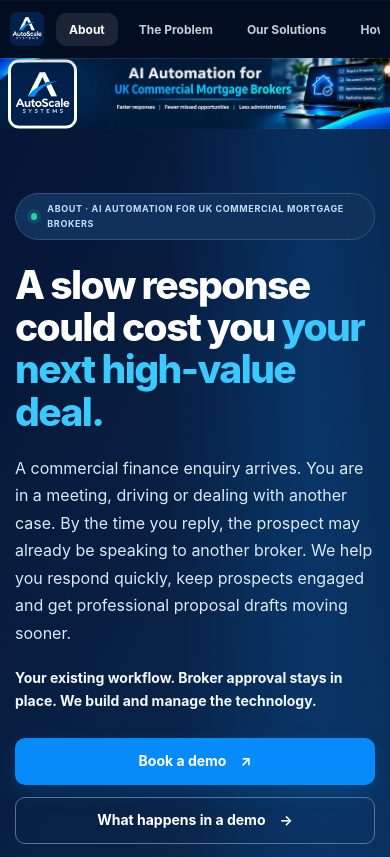
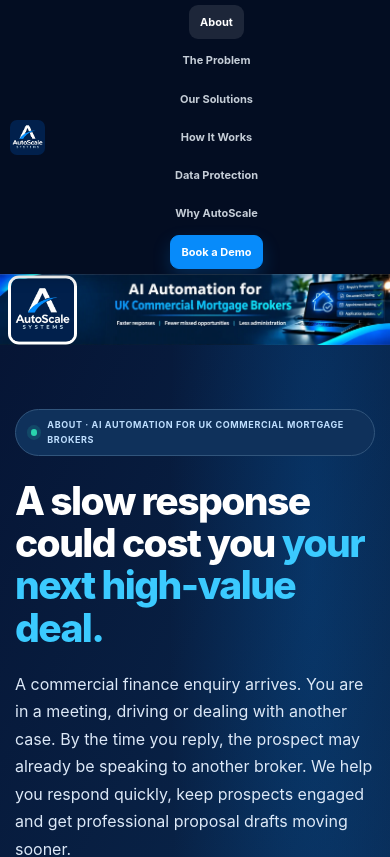
Before and after one commit to 29covv/autoscale-site, a React (Vite) app: page / in a window 390 px wide. Shown: the top 857 px of the page. Built offline with nearby package versions, Linux system fonts and the light colour scheme.

Commit message:
Update App.css

```diff
--- a/src/App.css
+++ b/src/App.css
@@ -35,340 +35,150 @@
 .security-link{color:#74d0fc;font-weight:800;font-size:13px}
 @media(max-width:850px){.demo-preview,.security-summary{padding:25px}}
 
-/* AutoScale approved LinkedIn branding + always-visible seven-section navigation */
-.site-header{position:sticky!important;top:0!important;z-index:1000!important;background:#fff;box-shadow:0 3px 16px rgba(6,21,53,.09)}
-.header-brand-row{display:flex;align-items:center;justify-content:space-between;min-height:66px;gap:16px}
-.header-brand-row .brand{min-width:0}.header-brand-row .brand img{width:42px;height:42px;border-radius:9px}
-.header-brand-row .brand strong{font-size:17px;letter-spacing:-.5px}.header-demo{font-size:13px;padding:10px 18px}
-.header-nav-shell{border-top:1px solid #e8eef5;background:#f8fbff;overflow-x:auto;scrollbar-width:thin;scrollbar-color:#b9cbe1 transparent}
-.site-header .nav-links{display:flex!important;position:static!important;flex-direction:row!important;align-items:center!important;justify-content:space-between;gap:7px;padding:7px 0!important;min-height:44px;border:0!important;width:min(1190px,calc(100% - 48px));margin:auto;flex-wrap:nowrap;white-space:nowrap;background:transparent!important}
-.site-header .nav-links .section-link{flex:0 0 auto;display:inline-block!important;color:#173456;font-size:12px;font-weight:700;padding:6px 10px;border-radius:7px;transition:background .15s,color .15s}
-.site-header .nav-links .section-link:hover,.site-header .nav-links .section-link:focus-visible,.site-header .nav-links .section-link.active{background:#e8f4ff;color:#075eae}
-.site-header .nav-links .nav-last{background:#078BFA;color:#fff!important}
-.site-header .nav-links .nav-last.active,.site-header .nav-links .nav-last:hover{background:#006bbf;color:#fff!important}
-.approved-brand-banner{position:relative;background:#061535;overflow:hidden;line-height:0;width:100%;}
-.approved-brand-banner>img:first-child{display:block;width:100%;height:auto;min-height:135px;object-fit:cover;object-position:center}
-.approved-banner-logo{position:absolute;left:4%;top:50%;transform:translateY(-50%);width:clamp(75px,13vw,180px);aspect-ratio:1/1;object-fit:cover;border:3px solid #fff;border-radius:16%;box-shadow:0 8px 28px rgba(0,0,0,.25)}
-section[id]{scroll-margin-top:130px!important}
-@media(max-width:1050px){.site-header .nav-links{justify-content:flex-start;gap:3px}.site-header .nav-links .section-link{font-size:12px;padding:8px 13px}}
-@media(max-width:850px){.header-brand-row{min-height:57px}.site-header .nav-links{position:static!important;display:flex!important;width:max-content;min-width:100%;padding:7px 16px!important;top:auto!important;box-shadow:none}.header-nav-shell{width:100%;overflow-x:auto}.header-demo{padding:8px 10px}.approved-banner-logo{width:clamp(60px,16vw,110px);left:3%}section[id]{scroll-margin-top:118px!important}}
-@media(max-width:590px){.header-brand-row .brand strong{font-size:14px}.header-brand-row .brand small{font-size:9px}.header-brand-row .brand img{width:38px;height:38px}.header-demo{font-size:11px}.approved-brand-banner>img:first-child{min-height:115px;object-fit:cover;object-position:67% center}.approved-banner-logo{left:2%;width:69px}section[id]{scroll-margin-top:112px!important}}
 
 
+/* Existing About overview layout */
 .overview-section{background:#fff}.overview-grid{display:grid;grid-template-columns:1.1fr .9fr;gap:55px;align-items:start}.overview-section p{color:var(--muted);font-size:1.06rem;line-height:1.8}.overview-aside{padding:30px;border:1px solid var(--stroke);border-radius:22px;background:linear-gradient(160deg,#f5f9fe,#fff);box-shadow:var(--shadow)}.overview-aside h3{margin:0 0 8px;color:var(--navy);font-size:1.25rem}.overview-aside p{font-size:1rem}.overview-divider{height:1px;background:var(--stroke);margin:24px 0}.overview-aside .button{margin-top:14px}@media(max-width:800px){.overview-grid{grid-template-columns:1fr;gap:26px}.overview-aside{padding:22px}}
 
-
-/* Seven-section navigation and unified first section */
-html{scroll-behavior:smooth} section[id]{scroll-margin-top:100px}
-.about-group .overview-section{padding-top:64px}
-@media(min-width:1025px){.site-header nav{gap:clamp(10px,1.1vw,22px)!important}.site-header nav a{font-size:clamp(11px,.86vw,14px)!important;white-space:nowrap}}
-@media(max-width:1024px){.site-header nav{flex-wrap:wrap}}
-
-
-
-/* AutoScale approved layout: fixed-in-view banner directly above all seven section links */
-.site-header.banner-sticky-header{position:sticky!important;top:0!important;z-index:1000!important;background:#061535!important;border:0!important;box-shadow:0 5px 22px rgba(4,20,44,.17);backdrop-filter:none!important;}
-.banner-sticky-header .approved-brand-banner{margin:0!important;padding:0!important;display:block!important;line-height:0!important;}
-.banner-sticky-header .approved-brand-banner>img:first-child{width:100%!important;display:block!important;height:auto!important;min-height:0!important;object-fit:contain!important;}
-.banner-sticky-header .header-nav-shell{margin:0!important;padding:0!important;background:#f8fbff!important;border-top:0!important;border-bottom:1px solid #dbe5ef;}
-.banner-sticky-header .nav-links{width:100%!important;max-width:none!important;margin:0!important;min-height:57px!important;padding:6px clamp(12px,2vw,32px)!important;display:flex!important;align-items:center!important;justify-content:space-evenly!important;gap:4px!important;white-space:nowrap!important;}
-.banner-sticky-header .section-link{display:inline-flex!important;align-items:center!important;justify-content:center!important;padding:10px 12px!important;font-size:clamp(11px,1.05vw,14px)!important;line-height:1.25!important;border-radius:8px!important;flex:0 0 auto!important;}
-.banner-sticky-header .nav-last{padding:11px 16px!important;}
-main{margin:0!important;padding:0!important;}
-html{scroll-padding-top:var(--sticky-header-height,245px)!important;}
-section[id]{scroll-margin-top:calc(var(--sticky-header-height,245px) + 12px)!important;}
-@media(max-width:760px){.banner-sticky-header .nav-links{justify-content:flex-start!important;min-height:50px!important;gap:2px!important}.banner-sticky-header .section-link{font-size:12px!important;padding:9px 12px!important}}
-
-
-
-/* Updated sticky banner navigation styling to match banner colours */
-.site-header.banner-sticky-header{background:#061535!important;border:0!important;box-shadow:0 6px 24px rgba(4,20,44,.22)!important;}
-.banner-sticky-header .header-nav-shell{background:linear-gradient(90deg,#061535 0%,#082345 42%,#0a376d 100%)!important;border-top:1px solid rgba(255,255,255,.08)!important;border-bottom:1px solid rgba(255,255,255,.08)!important;box-shadow:inset 0 1px 0 rgba(255,255,255,.03);}
-.banner-sticky-header .nav-links{min-height:48px!important;padding:7px clamp(12px,2vw,28px)!important;gap:8px!important;justify-content:center!important;background:transparent!important;}
-.banner-sticky-header .section-link{color:rgba(255,255,255,.90)!important;background:rgba(255,255,255,.03)!important;border:1px solid rgba(255,255,255,.08)!important;border-radius:10px!important;padding:8px 12px!important;box-shadow:none!important;}
-.banner-sticky-header .section-link:hover,.banner-sticky-header .section-link:focus-visible,.banner-sticky-header .section-link.active{background:rgba(255,255,255,.13)!important;color:#ffffff!important;border-color:rgba(255,255,255,.16)!important;}
-.banner-sticky-header .nav-links .nav-last{background:#078BFA!important;color:#fff!important;border-color:#078BFA!important;box-shadow:0 8px 18px rgba(7,139,250,.24)!important;}
-.banner-sticky-header .nav-links .nav-last:hover,.banner-sticky-header .nav-links .nav-last.active{background:#0aa0ff!important;border-color:#0aa0ff!important;color:#fff!important;}
-@media (max-width:850px){
-  .banner-sticky-header .header-nav-shell{overflow-x:auto!important;}
-  .banner-sticky-header .nav-links{justify-content:flex-start!important;min-width:max-content!important;padding:8px 14px!important;}
+/* ========================================================================
+   NOV 2026: Slim sticky menu ABOVE one-time banner
+   These rules replace obsolete sticky-banner and overlay positioning rules.
+   ======================================================================== */
+:root { --sticky-header-height: 60px; }
+html { scroll-padding-top: 0 !important; }
+section[id], .about-group[id] {
+  scroll-margin-top: calc(var(--sticky-header-height) + 8px) !important;
 }
-
-
-/* Unified sticky banner and navigation: no white strip. */
-
-
-/* 2026-11: Correct sticky navigation anchor alignment.
-   Previously html scroll-padding-top AND section scroll-margin-top both
-   included the header height, producing roughly twice the required offset. */
-html { scroll-padding-top: 0px !important; }
-section[id], .about-group[id] {
-  scroll-margin-top: calc(var(--sticky-header-height, 245px) + 8px) !important;
-}
-
-
-/* Navigation overlay at bottom of banner */
-@media (min-width: 851px) {
-  .banner-sticky-header {
-    position: sticky !important;
-    top: 0 !important;
-  }
-
-  .banner-sticky-header .header-nav-shell {
-    position: absolute !important;
-    bottom: 0 !important;
-    left: 0 !important;
-    right: 0 !important;
-    z-index: 5 !important;
-    background: rgba(6, 21, 53, 0.88) !important;
-    border: 0 !important;
-  }
-
-  .banner-sticky-header .approved-brand-banner {
-    position: relative !important;
-  }
-
-  .banner-sticky-header .nav-links {
-    min-height: 54px !important;
-  }
-}
-
-
-/* Clean premium AutoScale navigation */
-.banner-sticky-header .header-nav-shell {
-  background: #030D22 !important;
-  border: none !important;
-}
-
-.banner-sticky-header .nav-links .section-link:not(.nav-last) {
-  background: transparent !important;
-  border: 1px solid transparent !important;
-  box-shadow: none !important;
-  color: #C5CDD7 !important;
-}
-
-.banner-sticky-header .nav-links .section-link:not(.nav-last):hover,
-.banner-sticky-header .nav-links .section-link:not(.nav-last).active {
-  background: rgba(255,255,255,0.08) !important;
-  color: #FFFFFF !important;
-}
-
-.banner-sticky-header .nav-links .nav-last {
-  background: #078BFA !important;
-  border-color: #078BFA !important;
-  color: #FFFFFF !important;
-}
-
-/* AutoScale - prevent logo being cut off */
-@media (min-width: 851px) {
-  .banner-sticky-header .approved-banner-logo {
-    top: 43% !important;
-  }
-}
-
-/* Move navigation strip 18px lower */
-@media (min-width: 851px) {
-  .banner-sticky-header .header-nav-shell {
-    bottom: -18px !important;
-  }
-
-  .banner-sticky-header {
-    margin-bottom: 18px !important;
-  }
-}
-/* AutoScale: slim sticky navigation, one-time full banner.
-   Add this at the VERY END of the existing src/App.css.
-   Do not remove earlier CSS or replace the whole stylesheet. */
-
-/* The navigation alone sticks at the top. */
-.site-header.banner-sticky-header.autoscale-slim-header {
+.site-header.banner-sticky-header {
   position: sticky !important;
   top: 0 !important;
+  z-index: 1000 !important;
   margin: 0 !important;
   padding: 0 !important;
-  z-index: 1000 !important;
-  background: #030D22 !important;
-}
-.banner-sticky-header.autoscale-slim-header .header-nav-shell {
-  position: relative !important;
-  inset: auto !important;
-  bottom: auto !important;
-  display: flex !important;
-  align-items: center !important;
-  gap: 14px !important;
-  min-height: 60px !important;
-  padding: 0 clamp(12px, 2vw, 28px) !important;
   background: #030D22 !important;
   border: 0 !important;
-  overflow: hidden !important;
+  box-shadow: 0 4px 14px rgba(0,0,0,.18);
+  overflow: visible !important;
 }
-.autoscale-sticky-brand {
+.banner-sticky-header .header-nav-shell {
+  position: static !important;
+  inset: auto !important;
+  width: 100%;
   display: flex;
   align-items: center;
-  flex: 0 0 auto;
-  padding: 4px 0;
+  gap: 12px;
+  min-height: 60px;
+  padding: 6px clamp(12px,2vw,28px);
+  background: #030D22 !important;
+  border: 0 !important;
+  overflow: visible;
 }
+.autoscale-sticky-brand { display: inline-flex; align-items: center; flex: 0 0 auto; }
 .autoscale-sticky-brand img {
-  display: block;
-  width: 43px;
-  height: 43px;
-  object-fit: contain;
-  border-radius: 7px;
+  display: block; width: 42px; height: 42px;
+  object-fit: contain; border-radius: 7px;
 }
-.banner-sticky-header.autoscale-slim-header .nav-links {
+.site-header.banner-sticky-header .nav-links {
   display: flex !important;
-  flex: 1 1 auto !important;
+  flex: 1 1 auto;
   width: auto !important;
   max-width: none !important;
-  min-width: 0 !important;
-  min-height: 60px !important;
-  padding: 5px 0 !important;
+  min-width: 0;
+  justify-content: center;
+  align-items: center;
+  gap: clamp(4px, .8vw, 12px);
+  padding: 0 !important;
   margin: 0 !important;
-  justify-content: center !important;
-  align-items: center !important;
-  overflow-x: auto !important;
-  scrollbar-width: thin;
+  min-height: 0 !important;
+  position: static !important;
+  border: 0 !important;
+  background: transparent !important;
+  white-space: nowrap;
+  overflow: visible;
 }
-.banner-sticky-header.autoscale-slim-header .nav-links .section-link:not(.nav-last) {
-  background: transparent !important;
+.banner-sticky-header .nav-links .section-link {
+  display: inline-flex; align-items: center; justify-content: center;
+  flex: 0 0 auto;
+  padding: 9px 10px;
+  border: 1px solid transparent;
+  border-radius: 9px;
+  font-size: clamp(11px, .98vw, 14px);
+  font-weight: 700;
+  line-height: 1.3;
   color: #C5CDD7 !important;
-  border: 1px solid transparent !important;
-  box-shadow: none !important;
+  background: transparent;
 }
-.banner-sticky-header.autoscale-slim-header .nav-links .section-link:not(.nav-last):hover,
-.banner-sticky-header.autoscale-slim-header .nav-links .section-link:not(.nav-last).active {
-  background: rgba(255,255,255,.10) !important;
+.banner-sticky-header .nav-links .section-link:not(.nav-last):hover,
+.banner-sticky-header .nav-links .section-link:not(.nav-last).active,
+.banner-sticky-header .nav-links .section-link:not(.nav-last):focus-visible {
   color: #fff !important;
+  background: rgba(255,255,255,.10);
 }
-.banner-sticky-header.autoscale-slim-header .nav-links .nav-last {
-  background: #078BFA !important;
-  border-color: #078BFA !important;
+.banner-sticky-header .nav-links .nav-last,
+.banner-sticky-header .nav-links .nav-last.active {
+  background: #078BFA;
+  border-color: #078BFA;
   color: #fff !important;
+  box-shadow: 0 8px 18px rgba(7,139,250,.22);
 }
-/* Banner is now a normal page element BELOW the sticky menu. */
-.approved-brand-banner.autoscale-once-banner {
-  position: relative !important;
-  width: 100% !important;
-  overflow: hidden !important;
-  margin: 0 !important;
-  padding: 0 !important;
-  background: #061535 !important;
-  line-height: 0 !important;
+.banner-sticky-header .nav-links .nav-last:hover { background: #006FCC; }
+.approved-brand-banner {
+  display: block;
+  position: relative;
+  width: 100%;
+  margin: 0;
+  padding: 0;
+  line-height: 0;
+  background: #061535;
+  overflow: hidden;
 }
-.approved-brand-banner.autoscale-once-banner > img:first-child {
-  display: block !important;
-  width: 100% !important;
-  height: auto !important;
-  min-height: 0 !important;
-  max-height: none !important;
-  object-fit: contain !important;
+.approved-brand-banner > img:first-child {
+  display: block;
+  width: 100%; height: auto; min-height: 0;
+  object-fit: contain;
 }
-.approved-brand-banner.autoscale-once-banner .approved-banner-logo {
-  top: 50% !important;
-  transform: translateY(-50%) !important;
+.approved-banner-logo {
+  position: absolute;
+  top: 50%; left: 4%;
+  transform: translateY(-50%);
+  width: clamp(75px,13vw,180px);
+  aspect-ratio: 1/1;
+  object-fit: cover;
+  border: 3px solid #fff;
+  border-radius: 16%;
+  box-shadow: 0 8px 28px rgba(0,0,0,.25);
 }
-/* The React code measures the new small sticky bar for anchor offsets. */
-section[id], .about-group[id] {
-  scroll-margin-top: calc(var(--sticky-header-height, 60px) + 8px) !important;
+/* Preserve the clean broker-site footer. */
+footer.autoscale-clean-footer {
+  background:#071535; color:#fff; padding:30px 24px; border:0;
 }
-@media (max-width: 850px) {
-  .banner-sticky-header.autoscale-slim-header .header-nav-shell {
-    gap: 8px !important;
-    padding: 0 10px !important;
-  }
-  .autoscale-sticky-brand img { width: 35px; height: 35px; }
-  .banner-sticky-header.autoscale-slim-header .nav-links {
-    justify-content: flex-start !important;
-    min-width: 0 !important;
-    padding: 5px 0 !important;
-  }
+.autoscale-clean-footer .autoscale-footer-layout {
+  display:flex; align-items:center; justify-content:space-between;
+  flex-wrap:wrap; gap:18px; width:min(1200px,100%); margin:0 auto;
 }
-
-/* AutoScale - fix slim sticky navigation */
-
-.site-header.banner-sticky-header.autoscale-slim-header {
-  position: sticky !important;
-  top: 0 !important;
-  margin-bottom: 0 !important;
-  width: 100% !important;
-  z-index: 9999 !important;
-  background: #030D22 !important;
-  overflow: visible !important;
+.autoscale-clean-footer .autoscale-footer-brand {
+  color:#fff; font-size:19px; font-weight:800; white-space:nowrap;
 }
-
-/* Keep navigation in normal layout, not over banner */
-.banner-sticky-header.autoscale-slim-header
-.header-nav-shell {
-  position: relative !important;
-  top: auto !important;
-  bottom: auto !important;
-  left: auto !important;
-  right: auto !important;
-  display: flex !important;
-  align-items: center !important;
-  gap: 12px !important;
-  width: 100% !important;
-  background: #030D22 !important;
-  border: none !important;
-  padding: 6px 18px !important;
-  min-height: 58px !important;
+.autoscale-clean-footer .autoscale-footer-brand span { color:#38bdf8; }
+.autoscale-clean-footer .autoscale-footer-meta {
+  display:flex; align-items:center; flex-wrap:wrap; gap:22px;
 }
-
-/* Small company logo on sticky navigation */
-.autoscale-sticky-brand {
-  display: flex;
-  align-items: center;
-  flex: 0 0 auto;
+.autoscale-clean-footer .autoscale-footer-meta a,
+.autoscale-clean-footer .autoscale-footer-meta small {
+  color:#cbd5e1; font-size:13px; font-weight:400; margin:0;
 }
-
-.autoscale-sticky-brand img {
-  width: 42px;
-  height: 42px;
-  object-fit: contain;
-  border-radius: 7px;
+.autoscale-clean-footer .autoscale-footer-meta a:hover { color:#fff; text-decoration:underline; }
+@media (max-width:1050px) {
+  .banner-sticky-header .header-nav-shell { overflow-x:auto; }
+  .site-header.banner-sticky-header .nav-links { justify-content:flex-start; min-width:max-content; }
 }
-
-/* Keep the seven navigation links visible */
-.banner-sticky-header.autoscale-slim-header
-.nav-links {
-  width: auto !important;
-  max-width: none !important;
-  flex: 1 1 auto !important;
-  min-width: 0 !important;
-  justify-content: center !important;
-  min-height: 0 !important;
+@media (max-width:850px) {
+  .banner-sticky-header .header-nav-shell { min-height:52px; gap:8px; padding:5px 10px; }
+  .autoscale-sticky-brand img { width:35px; height:35px; }
+  .approved-banner-logo { width:clamp(60px,16vw,110px); left:3%; }
 }
-
-/* Banner is displayed once and scrolls away */
-.autoscale-once-banner {
-  position: relative !important;
-  width: 100% !important;
-  margin: 0 !important;
+@media (max-width:590px) {
+  .approved-banner-logo { width:69px; left:2%; }
+  .autoscale-clean-footer .autoscale-footer-layout,
+  .autoscale-clean-footer .autoscale-footer-meta { justify-content:center; text-align:center; }
 }
-
-.autoscale-once-banner > img:first-child {
-  display: block !important;
-  width: 100% !important;
-  height: auto !important;
-  min-height: 0 !important;
-  object-fit: contain !important;
-}
-
-/* Smaller screens retain horizontal navigation */
-@media (max-width: 850px) {
-  .banner-sticky-header.autoscale-slim-header
-  .header-nav-shell {
-    padding: 5px 10px !important;
-  }
-
-  .autoscale-sticky-brand img {
-    width: 34px;
-    height: 34px;
-  }
-
-  .banner-sticky-header.autoscale-slim-header
-  .nav-links {
-    overflow-x: auto;
-    justify-content: flex-start !important;
-  }
-}
```
